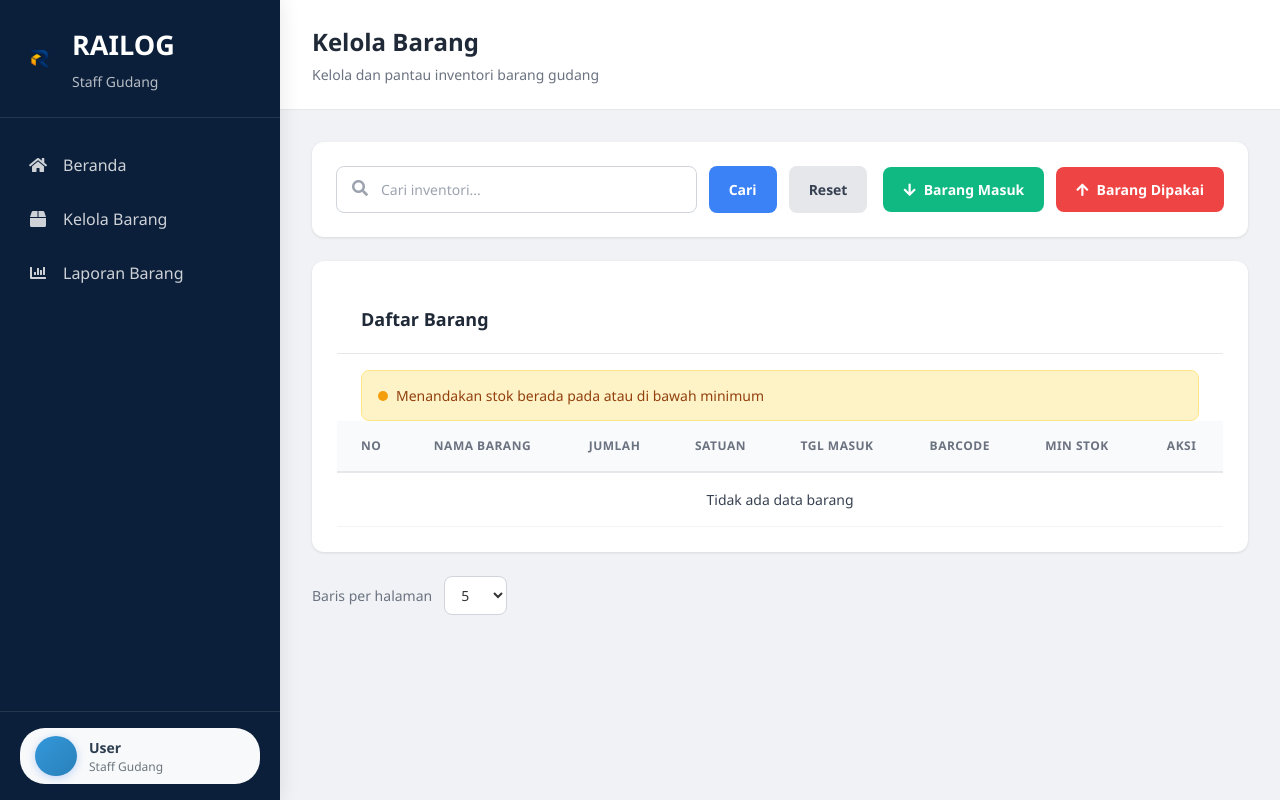
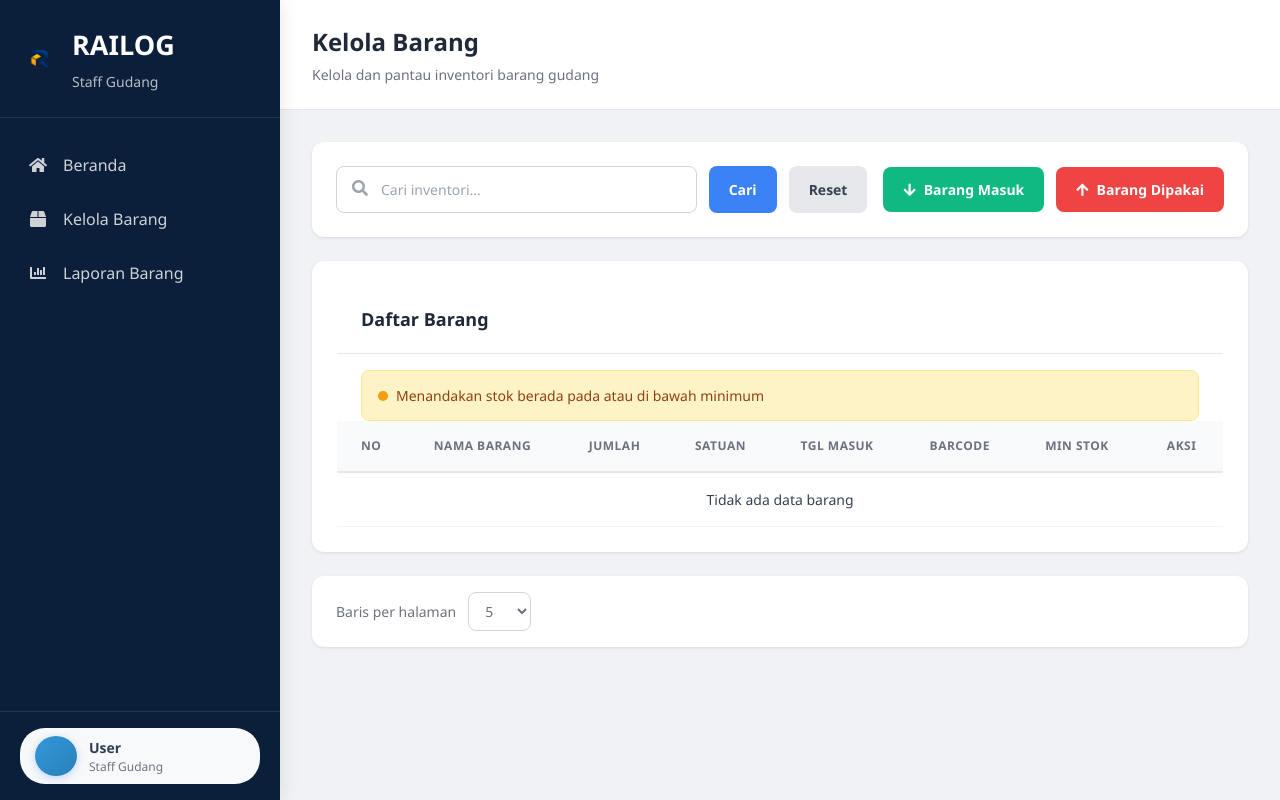
Before and after one commit to ProtoCyper/RAILOG, a CodeIgniter 4 app: the page made by app/Views/user/kelola_barang.php in a window 1280 px wide. Run offline with PHP 8.4 and a stand-in for CodeIgniter, Linux system fonts and the light colour scheme; the template is opened without the code that fills it, so the values that code supplies are empty; some libraries are stand-ins or nearby versions.

Commit message:
style: Memperbaiki footer/bottom navbar pada kelola barang user

```diff
--- a/app/Controllers/AdminController.php
+++ b/app/Controllers/AdminController.php
@@ -512,7 +512,7 @@ class AdminController extends BaseController
             'title'         => 'Log Aktivitas Staff',
             'currentPage'   => 'log-aktivitas-staff',
             'judul'         => 'Log Aktivitas Staff',
-            'subJudul'      => 'Riwayat aktivitas semua Staff pada sistem.',
+            'subJudul'      => 'Riwayat aktivitas semua Staff pada sistem',
             'keyword'       => $keyword,
             'perPage'       => $perPage,
             'pager'         => $this->logAktivitasModel->pager,
--- a/app/Views/user/kelola_barang.php
+++ b/app/Views/user/kelola_barang.php
@@ -309,6 +309,72 @@
         color: #9ca3af;
     }
 
+    /* Pagination */
+    .pagination-wrapper {
+        display: flex;
+        justify-content: space-between;
+        align-items: center;
+        padding: 1rem 1.5rem;
+        background: white;
+        border-radius: 12px;
+        box-shadow: 0 1px 3px rgba(0, 0, 0, 0.1);
+        margin-top: 1.5rem;
+    }
+
+    .pagination-info {
+        display: flex;
+        align-items: center;
+        gap: 0.75rem;
+        font-size: 0.875rem;
+        color: #6b7280;
+    }
+
+    .pagination-select {
+        border: 1px solid #d1d5db;
+        padding: 0.5rem 0.75rem;
+        border-radius: 8px;
+        background: white;
+        font-size: 0.875rem;
+        cursor: pointer;
+    }
+
+    .pagination-links {
+        display: flex;
+        gap: 0.5rem;
+        align-items: center;
+    }
+
+    .pagination-links a,
+    .pagination-links span {
+        display: inline-flex;
+        align-items: center;
+        justify-content: center;
+        min-width: 40px;
+        height: 40px;
+        padding: 0 0.75rem;
+        border-radius: 8px;
+        font-size: 0.875rem;
+        font-weight: 600;
+        text-decoration: none;
+        color: #374151;
+        background: white;
+        border: 1px solid #e5e7eb;
+        transition: all 0.2s;
+    }
+
+    .pagination-links a:hover {
+        background: #f9fafb;
+        border-color: #d1d5db;
+    }
+
+    .pagination-links .active,
+    .pagination-links a.active {
+        background: #3b82f6;
+        color: white;
+        border-color: #3b82f6;
+        box-shadow: 0 1px 2px rgba(0, 0, 0, 0.05);
+    }
+
     @media (max-width: 1024px) {
         .page-wrapper {
             margin-left: 0;
@@ -450,19 +516,19 @@
         </div>
 
         <!-- Pagination -->
-        <div style="display: flex; justify-content: space-between; align-items: center; margin-top: 1.5rem;">
-            <div style="display: flex; align-items: center; gap: 0.75rem;">
-                <span style="font-size: 0.875rem; color: #6b7280;">Baris per halaman</span>
+        <div class="pagination-wrapper">
+            <div class="pagination-info">
+                <span>Baris per halaman</span>
                 <form method="get">
                     <input type="hidden" name="keyword" value="<?= esc($keyword) ?>" />
-                    <select name="per_page" onchange="this.form.submit()" style="border: 1px solid #d1d5db; padding: 0.5rem 0.75rem; border-radius: 8px; background: white; font-size: 0.875rem;">
+                    <select name="per_page" onchange="this.form.submit()" class="pagination-select">
                         <option value="5" <?= ($perPage == 5) ? 'selected' : '' ?>>5</option>
                         <option value="10" <?= ($perPage == 10) ? 'selected' : '' ?>>10</option>
                         <option value="25" <?= ($perPage == 25) ? 'selected' : '' ?>>25</option>
                     </select>
                 </form>
             </div>
-            <div>
+            <div class="pagination-links">
                 <?php if ($pager): ?>
                     <?= $pager->simpleLinks('number', 'tailwind_pagination') ?>
                 <?php endif; ?>
```
